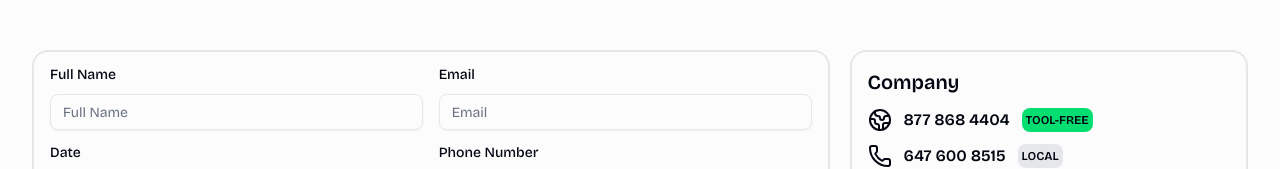
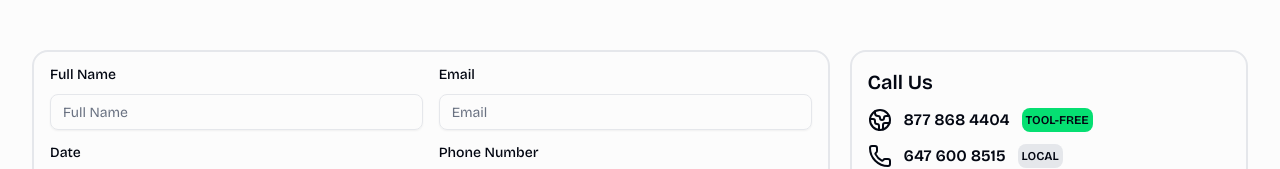
Before and after one commit to ismailsari07/true-north-moving, a Next.js app: page /contact in a window 1280 px wide. Shown: the part 310-479 px from the top of the page. Built offline with nearby package versions, Linux system fonts and the light colour scheme.

Commit message:
changed turkish text to english and company text to Call Us

```diff
--- a/app/contact/page.tsx
+++ b/app/contact/page.tsx
@@ -52,7 +52,7 @@ export default function Contact() {
             className="border-2 border-gray-200 rounded-2xl p-4 flex flex-col gap-3"
           >
             <motion.p variants={item} className="font-semibold text-xl">
-              Company
+              Call Us
             </motion.p>
             <motion.a
               variants={item}
--- a/components/Navbar.tsx
+++ b/components/Navbar.tsx
@@ -12,7 +12,6 @@ import {
   SheetTrigger,
 } from "@/components/ui/sheet";
 
-
 export default function Navbar() {
   return (
     <nav className="flex justify-between md:justify-evenly items-center p-6 text-lg">
@@ -24,7 +23,7 @@ export default function Navbar() {
         <Link href={"/services"}>Services</Link>
         <Link href={"/contact"}>Contact</Link>
       </div>
-            <div className="block md:hidden">
+      <div className="block md:hidden">
         <Sheet>
           <SheetTrigger asChild>
             <Button variant={"ghost"}>
@@ -33,9 +32,9 @@ export default function Navbar() {
           </SheetTrigger>
           <SheetContent>
             <SheetHeader>
-              <SheetTitle>Hızlı Erişim</SheetTitle>
+              <SheetTitle>Quick Access</SheetTitle>
               <SheetDescription>
-                Tüm sayfalarımıza kolayca ulaşmak için menüyü kullanın.
+                Use the menu to easily access all our pages.
               </SheetDescription>
             </SheetHeader>
             <div className="flex flex-col items-center gap-4">
@@ -56,7 +55,7 @@ export default function Navbar() {
       <div className="hidden md:block">
         <Button size={"lg"}>
           <Link href={"/contact"} className="flex items-center gap-2">
-          Call Us <ArrowRight size={12} />
+            Call Us <ArrowRight size={12} />
           </Link>
         </Button>
       </div>
```
